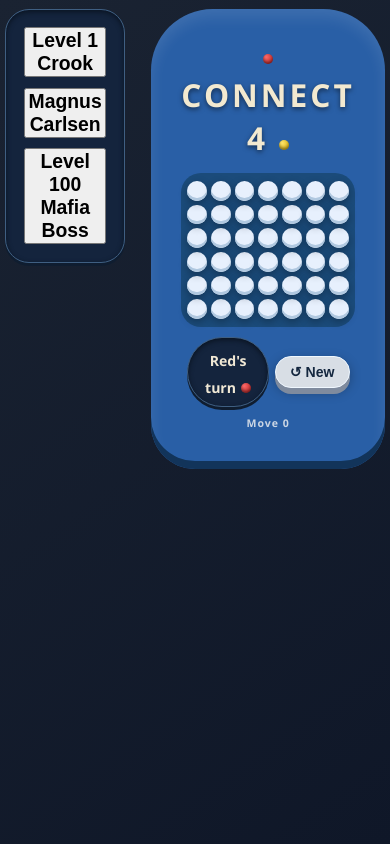
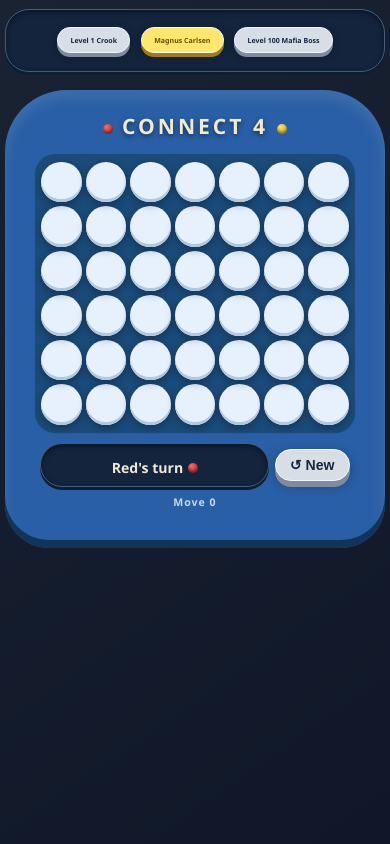
Before and after one commit to Eetuh123/Connecting4, a Flask app: page / in a window 390 px wide. Run offline with Flask 3, Linux system fonts and the light colour scheme; parts of the project's set-up code (start-up, migrations or seed data) failed here and were passed over.

Commit message:
Fixed board and difficulty box position, removed some what unnecessary styling

```diff
--- a/static/style.css
+++ b/static/style.css
@@ -1,6 +1,5 @@
 * {
     box-sizing: border-box;
-    user-select: none;
     margin: 0;
     padding: 0;
     font-weight: 600;
@@ -8,13 +7,12 @@
 }
 
 body {
-    flex: auto;
     background: linear-gradient(145deg, #1a2332 0%, #0f1728 100%);
     min-height: 100vh;
-    display: flex;
-    justify-content: center;
+    display: grid;
+    grid-template-columns: 1fr auto 1fr;
     align-items: center;
-    gap: 1.5rem;
+    gap: 1rem;
     font-family: 'Segoe UI', Tahoma, Geneva, Verdana, sans-serif;
 }
 
@@ -22,53 +20,7 @@ body {
 .game-container {
     width: 100%;
     max-width: fit-content;
-    margin: 0 auto;
-}
-
-.diff-box {
-    display: flex;
-    flex-direction: column;
-    gap: 0.6rem;
-    background: #14243d;
-    padding: 1rem;
-    border-radius: 24px;
-    box-shadow: inset 0 2px 5px #0a1422, 0 3px 0 #0f1d30;
-    border: 1px solid #3f5f82;
-}
-
-.diff-choise {
-    background: #d8dee5;
-    color: #14273f;
-    padding: 0.5rem 1.2rem;
-    border-radius: 40px;
-    border: 1px solid #f0f8ff;
-    box-shadow: 0 4px 0 #7f8b9e, 0 3px 8px rgba(0, 0, 0, 0.3);
-    cursor: pointer;
-    transition: none;
-    font-size: 0.95rem;
-    font-family: inherit;
-    font-weight: inherit;
-}
-
-.diff-choise:hover {
-    background: #ecf4ff;
-    color: #0b1d33;
-}
-
-.diff-choise:active {
-    transform: translateY(3px);
-    box-shadow: 0 1px 0 #7f8b9e;
-}
-
-.diff-choise.active {
-    background: #ffe66d;
-    color: #6b4f00;
-    box-shadow: 0 4px 0 #a07d0a, 0 3px 8px rgba(0, 0, 0, 0.3);
-}
-
-.diff-choise:disabled {
-    opacity: 0.6;
-    cursor: not-allowed;
+    margin: 0;
 }
 
 .board-wrapper {
@@ -76,12 +28,14 @@ body {
     padding: 1rem 1.5rem 1.5rem;
     border-radius: 3.5rem 3.5rem 2.5rem 2.5rem;
     box-shadow: inset 0 -8px 0 #12345a, inset 0 8px 15px rgba(255, 255, 255, 0.1);
+    width: fit-content;
+    grid-column: 2;
+    justify-self: center;
 }
 
 h1 {
     text-align: center;
     color: #f2e9d0;
-    font-weight: 600;
     letter-spacing: 3px;
     margin-bottom: 0.8rem;
     font-size: 1.8rem;
@@ -96,6 +50,52 @@ h1 {
     border-radius: 40px;
     width: fit-content;
     margin: 0 auto;
+}
+
+/* Difficulty */
+.diff-box {
+    grid-column: 1;
+    display: flex;
+    flex-direction: column;
+    gap: 0.6rem;
+    background: #14243d;
+    padding: 1rem;
+    border-radius: 24px;
+    box-shadow: inset 0 2px 5px #0a1422, 0 3px 0 #0f1d30;
+    border: 1px solid #3f5f82;
+}
+
+.diff-choice {
+    background: #d8dee5;
+    color: #14273f;
+    padding: 0.5rem 1.2rem;
+    border-radius: 40px;
+    border: 1px solid #f0f8ff;
+    box-shadow: 0 4px 0 #7f8b9e, 0 3px 8px rgba(0, 0, 0, 0.3);
+    font-size: 0.95rem;
+    font-family: inherit;
+    font-weight: inherit;
+}
+
+.diff-choice:hover {
+    background: #ecf4ff;
+    color: #0b1d33;
+}
+
+.diff-choice:active {
+    transform: translateY(3px);
+    box-shadow: 0 1px 0 #7f8b9e;
+}
+
+.diff-choice.active {
+    background: #ffe66d;
+    color: #6b4f00;
+    box-shadow: 0 4px 0 #a07d0a, 0 3px 8px rgba(0, 0, 0, 0.3);
+}
+
+.diff-choice:disabled {
+    opacity: 0.6;
+    cursor: not-allowed;
 }
 
 /* Board */
@@ -116,7 +116,6 @@ h1 {
     height: 64px;
     background: #e7f0fd;
     border-radius: 50%;
-    transition: none;
     box-shadow: inset 0 -6px 0 #b0c8e0, 0 8px 15px rgba(0, 0, 0, 0.4);
 }
 
@@ -197,10 +196,9 @@ h1 {
     background: transparent;
     box-shadow: none;
 }
+
 /* Score label */
-.cell {
-    position: relative; /* needed so the score label can be positioned inside */
-}
+.cell { position: relative; /* needed so the score label can be positioned inside */ }
 
 .score-label {
     position: absolute;
@@ -211,7 +209,6 @@ h1 {
     color: #14273f;
     pointer-events: none; /* so it doesn't block clicks/hover on the cell */
 }
-
 
 /* Button */
 #resetBtn {
@@ -251,11 +248,43 @@ h1 {
 }
 
 /* Break points */
-@media (max-width: 700px) {
+@media (max-width: 768px) {
+    body {
+        display: flex;
+        flex-direction: column;
+        gap: 1rem;
+        padding: 1rem;
+    }
+
+    .diff-box {
+        grid-column: auto;
+        justify-self: auto;
+        flex-direction: row;
+        flex-wrap: wrap;
+        justify-content: center;
+        width: 100%;
+        max-width: 500px;
+    }
+
+    .diff-choice {
+        padding: 0.5rem 0.8rem;
+        font-size: 0.6rem;
+    }
+
+    .board-wrapper {
+        grid-column: auto;
+        justify-self: auto;
+        width: 100%;
+        max-width: 500px;
+    }
+
     .game-container {
+        width: 100%;
         max-width: 500px;
         padding: 0.3rem;
     }
+
+    h1 { font-size: 1.2rem; }
 
     #board {
         gap: 6px;
@@ -274,7 +303,6 @@ h1 {
         height: auto;
         aspect-ratio: 1/1;
         box-shadow: inset 0 -4px 0 #b0c8e0, 0 4px 10px rgba(0, 0, 0, 0.4);
-        transition: none;
     }
 
     #turnIndicator { padding: 0.4rem 0.8rem; }
@@ -309,9 +337,13 @@ h1 {
 }
 
 @media (max-width: 420px) {
+    .diff-choice {
+        padding: 0.4rem 0.7rem;
+        font-size: 0.4rem;
+    }
+
     body {
         padding: 0.3rem;
-        align-items: flex-start;
         padding-top: 0.5rem;
     }
 
@@ -324,21 +356,11 @@ h1 {
         gap: 4px;
         padding: 8px 6px;
         border-radius: 20px;
-        width: 100%;
     }
 
-    .column {
-        gap: 4px;
-        flex: 1;
-    }
+    .column { gap: 4px; }
 
-    .cell {
-        width: 100%;
-        height: auto;
-        aspect-ratio: 1/1;
-        box-shadow: inset 0 -3px 0 #b0c8e0, 0 3px 8px rgba(0, 0, 0, 0.3);
-        transition: none;
-    }
+    .cell { box-shadow: inset 0 -3px 0 #b0c8e0, 0 3px 8px rgba(0, 0, 0, 0.3); }
 
     #resetBtn:active {
         transform: translateY(3px);
```
